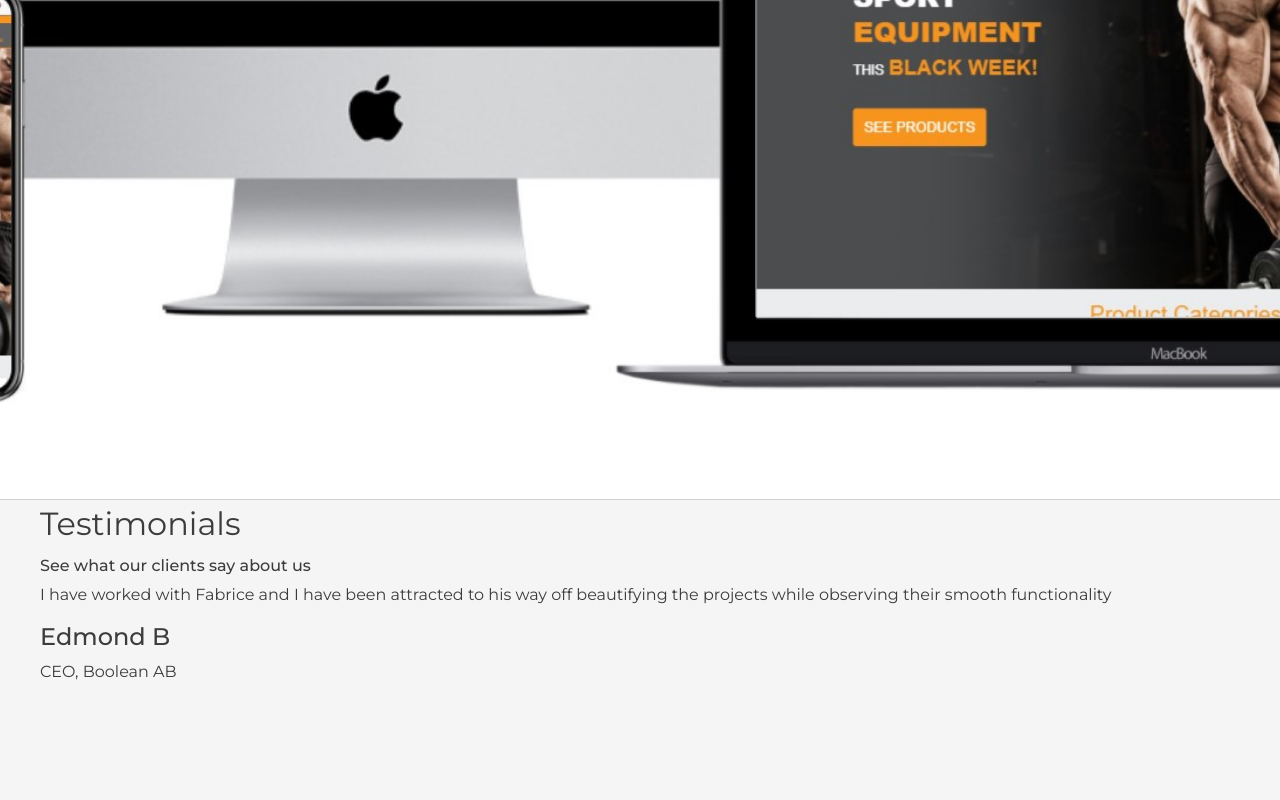
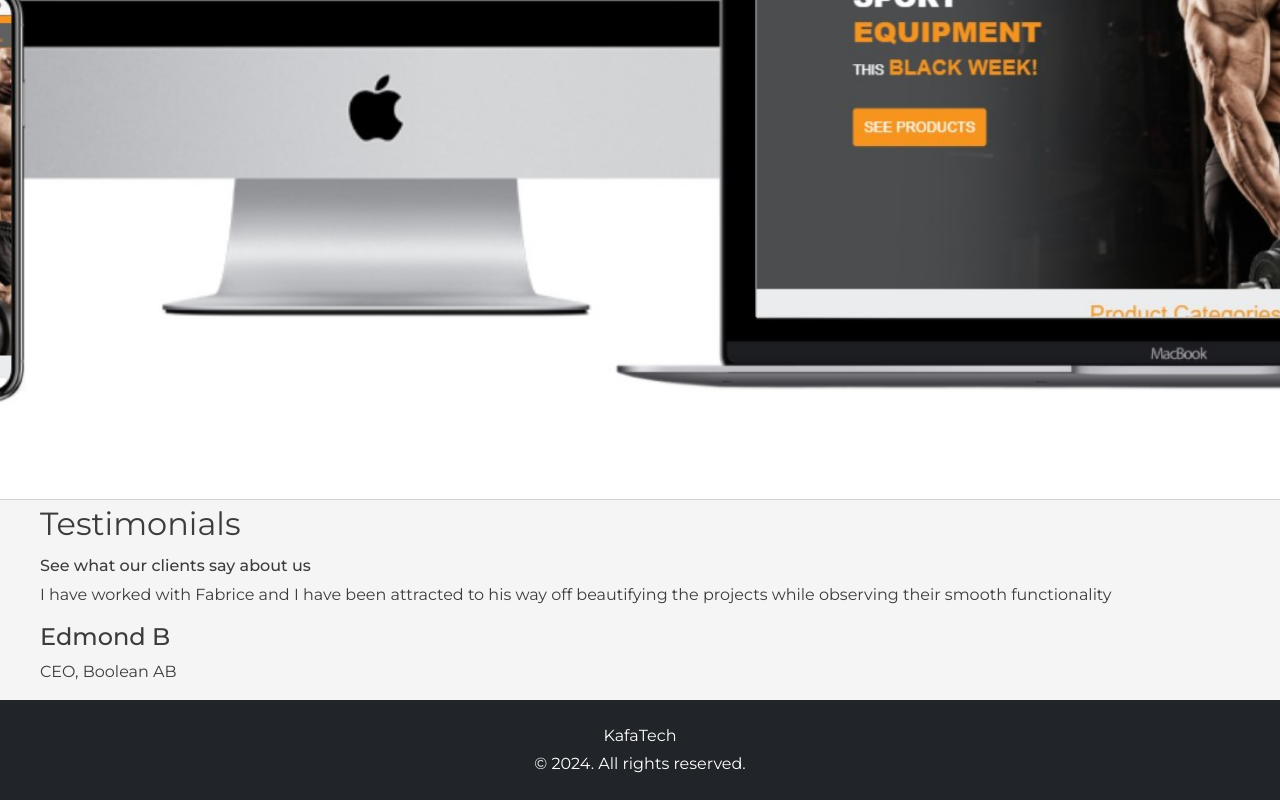
Before and after one commit to kafadotnet/kafaPortfolioApp, a React (Vite) app: page / in a window 1280 px wide. Shown: the part 4863-5663 px from the top of the page. Before the commit the page ends 5563 px from the top, so only its background shows below. Built offline with nearby package versions, Linux system fonts and the light colour scheme; some icons are missing.

Commit message:
Added footer section and styling

```diff
--- /dev/null
+++ b/src/assets/scss/layouts/_footer.scss
@@ -0,0 +1,11 @@
+@use '../abstracts/variables' as *;
+
+.logo-text {
+    font-weight: 600;
+    color: $accent-color-orange-dark;
+}
+
+.copy-right {
+    font-weight: 600;
+    color: $accent-color-orange-dark;
+}
--- /dev/null
+++ b/src/layouts/Footer.jsx
@@ -0,0 +1,18 @@
+const Footer = () => {
+  const currentYear = new Date().getFullYear();
+
+  return (
+    <section className="bg-dark bg-gradient-portfolio text-white py-4" id="footer-section">
+      <div className=" container text-center">
+        <div className="logo">
+          <p className="logo-text mb-1">KafaTech</p>
+        </div>
+        <div className="copy-right">
+          <p className="mb-0">&copy; {currentYear}. All rights reserved.</p>
+        </div>
+      </div>
+    </section>
+  );
+};
+
+export default Footer;
--- a/src/pages/ContactPage.jsx
+++ b/src/pages/ContactPage.jsx
@@ -1,4 +1,5 @@
 import ContactMeForm from "../layouts/ContactMeForm";
+import Footer from "../layouts/Footer";
 import GoogleMap from "../layouts/GoogleMap";
 import NavigationLayout from "../layouts/NavigationLayout";
 
@@ -11,6 +12,7 @@ const ContactPage = () => {
       </header>
       <ContactMeForm />
       <GoogleMap />
+      <Footer />
     </>
   )
 }
--- a/src/pages/HomePage.jsx
+++ b/src/pages/HomePage.jsx
@@ -1,4 +1,5 @@
 import AboutMe from "../layouts/AboutMe";
+import Footer from "../layouts/Footer";
 import NavigationLayout from "../layouts/NavigationLayout";
 import Portfolio from "../layouts/PortfolioLayout";
 import ProfileLayout from "../layouts/ProfileLayout";
@@ -16,6 +17,7 @@ const HomePage = () => {
       <Stacks />
       <Portfolio />
       <Testimonials />
+      <Footer />
     </>
   );
 };
```
Also changed, not shown: src/assets/scss/main.scss (+15 -11 lines).
